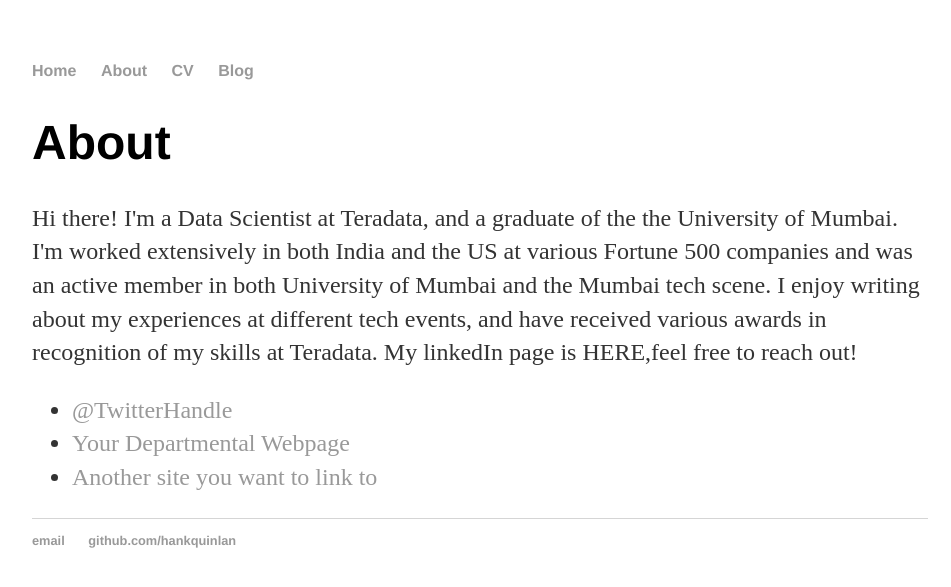
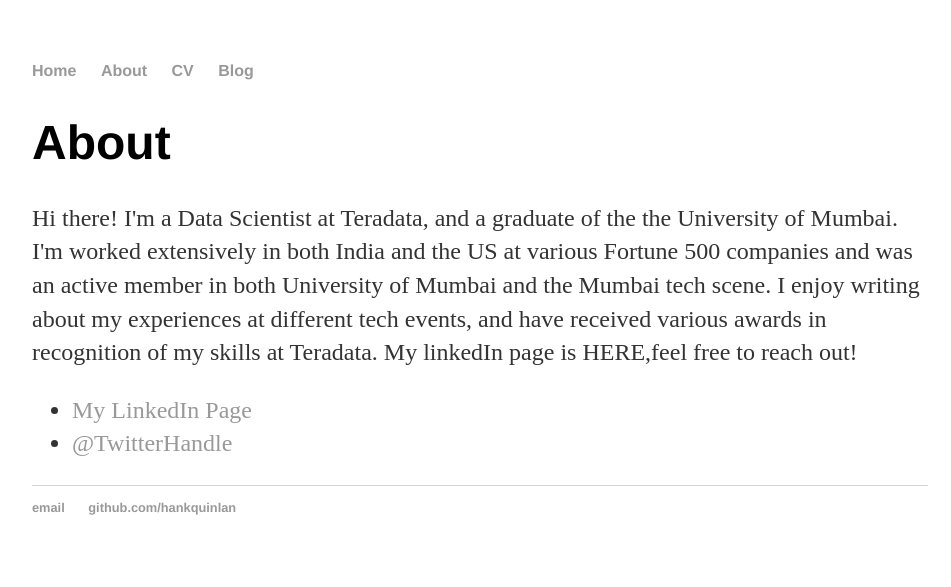
Before and after one commit to IrwingD/IrwingD.github.io, a Jekyll site: the page built from about/index.html, in a window 1280 px wide. Shown: the top 587 px of the page, without its empty margins (160-1111 px from the left). Built offline with Jekyll 4.4.1, drawn with Linux system fonts in a browser that asks for light colours.

Commit message:
Update index.html
added Linked In page

```diff
--- a/about/index.html
+++ b/about/index.html
@@ -8,8 +8,7 @@
 			<h1>About</h1>
 			<p>Hi there! I'm a Data Scientist at Teradata, and a graduate of the the University of Mumbai. I'm worked extensively in both India and the US at various Fortune 500 companies and was an active member in both University of Mumbai and the Mumbai tech scene. I enjoy writing about my experiences at different tech events, and have received various awards in recognition of my skills at Teradata. My linkedIn page is HERE,feel free to reach out!</p>
 			<ul class="contacts">
+				<li><a href="https://www.linkedin.com/in/irwingdsouza/">My LinkedIn Page</a></li>
 				<li><a href="#">@TwitterHandle</a></li>
-				<li><a href="#">Your Departmental Webpage</a></li>
-				<li><a href="#">Another site you want to link to</a></li>
 				</ul>
 		</div>
```
